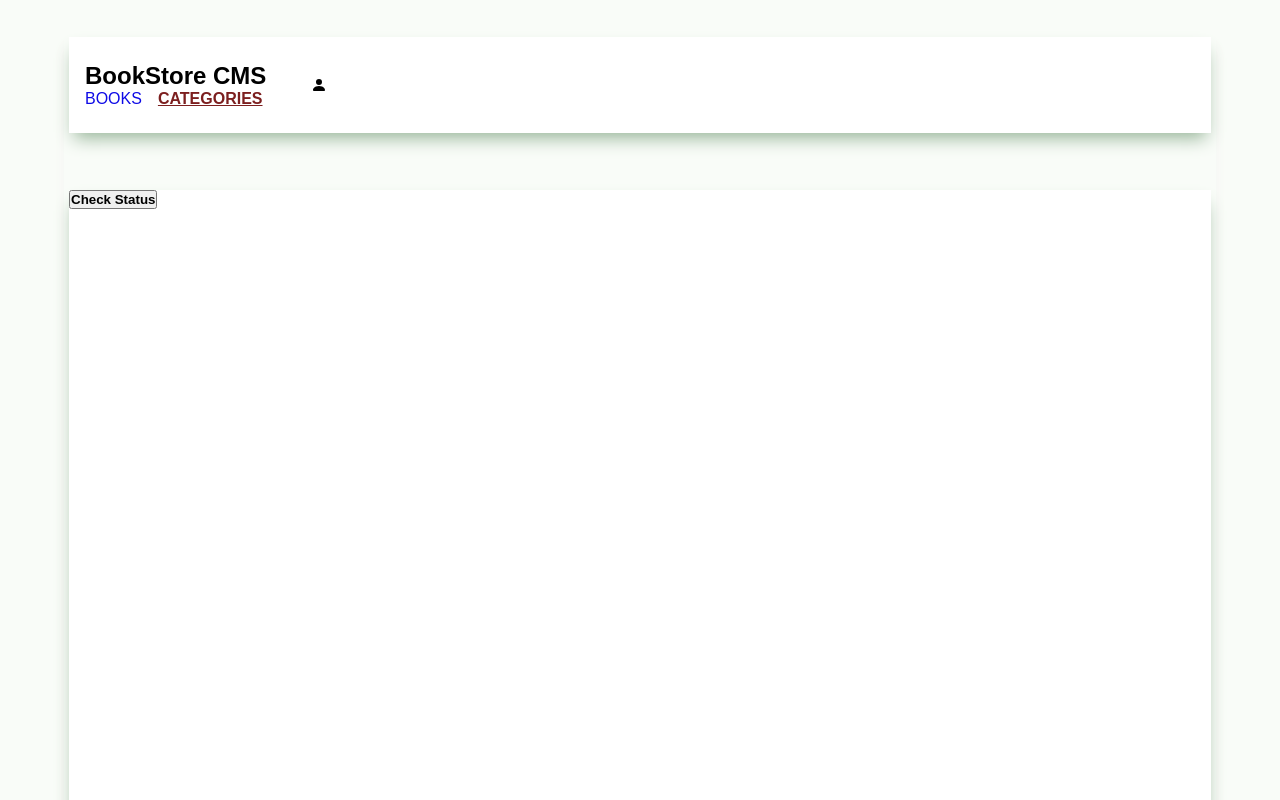
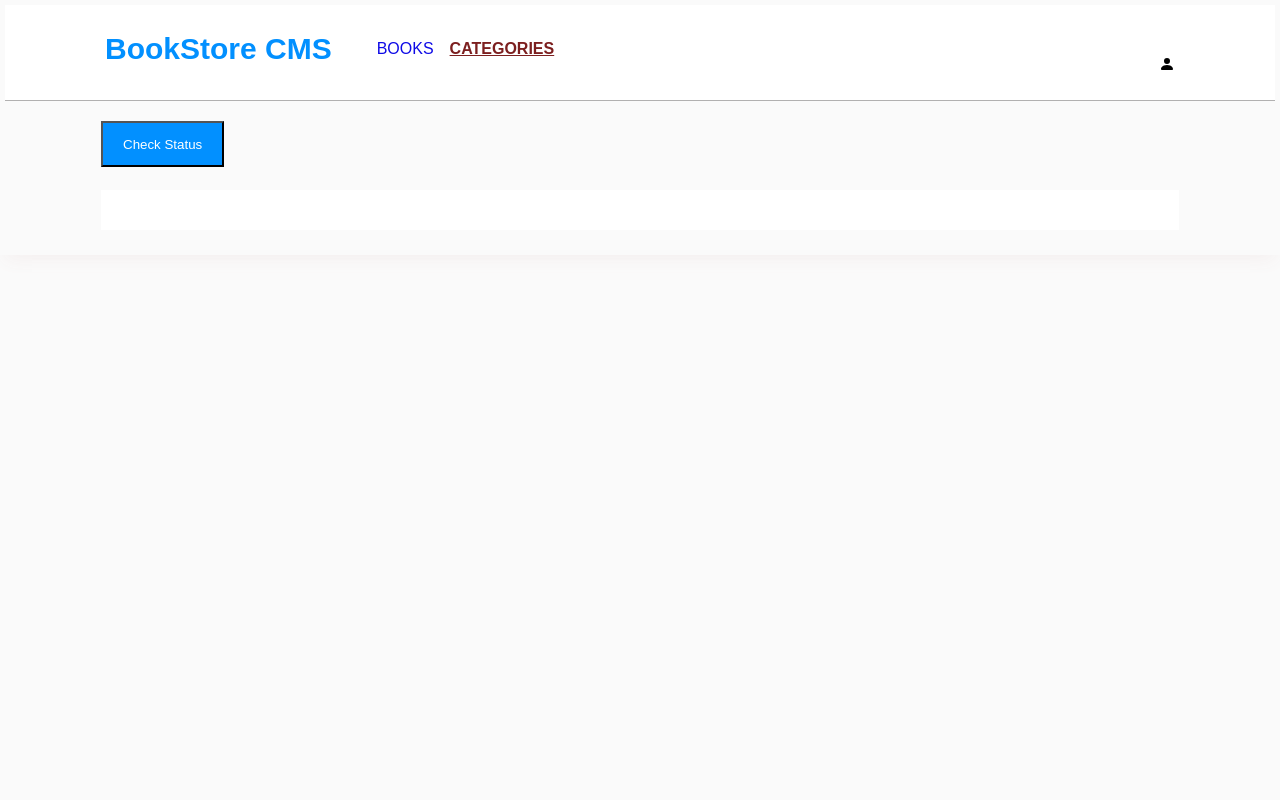
Before and after one commit to Microverse-Fullstack-Program/bookstore_v2, a React (Create React App) app: page /categories in a window 1280 px wide. Shown: the top 800 px of the page. Built offline with nearby package versions, Linux system fonts and the light colour scheme.

Commit message:
Add styles for Nav, DisplayBook and AddNewBook components

```diff
--- a/src/App.css
+++ b/src/App.css
@@ -6,20 +6,21 @@
   margin: 0;
   padding: 0;
   box-sizing: border-box;
-  font-family: 'Balsamiq Sans', sans-serif;
-  font-weight: 600;
+  font-family: RobotoSlab, sans-serif;
+  font-stretch: normal;
   font-style: normal;
+  line-height: normal;
+  letter-spacing: normal;
 }
 
 body {
-  background-color: rgb(249, 252, 248);
+  background-color: #fafafa;
 }
 
 .wrapper {
-  width: 90%;
+  width: 100%;
   height: max-content;
   margin: auto;
-  margin-top: 2.5%;
   padding: 5px;
   box-shadow: 0 10px 17px -5px #f5f0f0;
   display: flex;
@@ -28,14 +29,25 @@ body {
 
 .header {
   width: 100%;
-  height: 7.5vw;
+  height: 6rem;
   background-color: #fff;
   display: flex;
+  justify-content: space-between;
+  align-items: center;
+  padding: 1.25rem 6.25rem 1.75rem 6.25rem;
+  border-bottom: 1px solid #b1b0b0;
+}
+
+.nav-wrapper {
+  display: flex;
   justify-content: flex-start;
-  align-items: center;
   gap: 45px;
-  padding: 1rem;
-  box-shadow: 0 10px 17px -5px #96b498;
+}
+
+.nav-wrapper h2 {
+  font-family: Montserrat, sans-serif;
+  font-size: 1.875rem;
+  color: #0290ff;
 }
 
 .nav-bar {
@@ -44,43 +56,166 @@ body {
   gap: 1rem;
 }
 
-.container {
-  width: 100%;
-  height: 100vw;
-  margin: 5% 0;
-  background-color: #fff;
-  box-shadow: 0 10px 17px -5px #96b498;
+.nav-bar .navLink {
+  opacity: 0.15;
+  font-family: Montserrat, sans-serif;
+  font-size: 0.813rem;
+  letter-spacing: 1.9px;
 }
 
-.books-wrapper,
-.category-wrapper {
+.personIcon {
+  align-self: flex-end;
+}
+
+.book-wrapper {
+  display: grid;
+  grid-template-columns: 3.5fr 1.5fr 2fr;
+  width: auto;
+  height: auto;
+  margin: 1.25rem 6rem;
+  padding: 1.5rem 1.25rem 1.5rem 2.5rem;
+  border-radius: 4px;
+  border: solid 1px #e8e8e8;
+  background-color: #fff;
+}
+
+.book {
   display: flex;
   flex-direction: column;
-  gap: 35px;
-  padding: 1.5rem 0 0 1.5rem;
+  gap: 25px;
 }
 
-.book-list {
+.book-detail {
   display: flex;
   flex-direction: column;
-  gap: 17px;
+  gap: 5px;
 }
 
-.book,
-.book-details {
-  display: flex;
-  gap: 75px;
+.bk-genre {
+  opacity: 0.5;
+  font-size: 1.175rem;
+  font-family: Montserrat, sans-serif;
+  color: #121212;
 }
 
-.category-wrapper button {
+.bk-author {
+  color: #a5cece;
+  font-weight: 300;
+  font-size: 1.175rem;
+  fill-opacity: 0.5;
+}
+
+.bk-title {
+  color: #121212;
+  font-size: 1.75rem;
+  font-family: RobotoSlab, sans-serif;
+}
+
+.bookBtn {
+  display: flex;
+  gap: 15px;
+  width: 5rem;
+  height: 2rem;
+}
+
+.bookBtn button {
+  font-size: 1.175rem;
+  background-color: #fff;
+  color: #a5cece73;
+}
+
+.bookBtn button:hover {
+  color: #cb1f1f;
+}
+.bookBtn button:active {
+  color: #cb1f1f;
+}
+
+.bookBtn :nth-child(2) {
+  border-left: 1px solid #ecebe8;
+  border-right: 1px solid #ecebe8;
+  padding: 0 0.85rem;
+}
+
+.book-wrapper button {
+  border: none;
+}
+
+.bk-status {
+  display: flex;
+  flex-direction: row;
+  align-items: center;
+  border-right: 1px solid #ecebe8;
+}
+
+.pie-graph {
+  height: 70px;
+  width: 70px;
+  margin-right: 20px;
+  border: 5px solid #0290ff;
+  border-left: 5px solid rgb(206, 204, 204);
+  border-radius: 50%;
+  transform: rotate(40deg);
+}
+
+.percentage {
+  font-weight: 300;
+  font-size: 2.75rem;
+  color: #626161;
+}
+
+.completed {
+  opacity: 0.5;
+  font-size: 1.125rem;
+  color: #a8a1a1;
+}
+
+.process {
+  padding-left: 3.35rem;
+  display: flex;
+  flex-direction: column;
+  justify-content: center;
+  gap: 35px;
+}
+
+.curr-chapter {
+  display: flex;
+  flex-direction: column;
+  gap: 10px;
+  font-weight: normal;
+}
+
+.chapter {
+  font-weight: 300;
+  font-size: 1.55rem;
+  letter-spacing: -0.4px;
+  color: #918f8f;
+}
+
+.process button {
+  font-size: 0.85rem;
+  letter-spacing: 0.5px;
+  font-weight: 300;
+  text-align: center;
+  color: #e4e1e1;
   width: max-content;
-  padding: 5px 10px;
+  padding: 0.85rem 2.5rem;
+  border-radius: 3px;
+  background-color: #0290ff;
 }
 
 .form-wrapper {
   display: flex;
   flex-direction: column;
   gap: 23px;
+  margin: 4.25rem 6rem;
+  padding: 0.5rem;
+}
+
+.form-wrapper h3 {
+  font-size: 1.25rem;
+  letter-spacing: -0.18px;
+  color: #888;
 }
 
 .book-form {
@@ -88,11 +223,69 @@ body {
   gap: 33px;
 }
 
-.book-form input {
-  padding: 5px;
+.title-input,
+.author-input,
+.genre-input {
+  border-radius: 4px;
+  background: #fff;
+  border: solid 2px #dbd8d8;
+  font-weight: normal;
+  padding: 0.85rem;
 }
 
-.book button,
-.book-form button {
-  padding: 5px 15px;
+::placeholder {
+  opacity: 0.5;
 }
+
+.title-input {
+  width: 30.25rem;
+}
+
+.author-input {
+  width: 15.25rem;
+}
+
+.genre-input {
+  width: 12.75rem;
+}
+
+.genre-input option {
+  font-weight: normal;
+}
+
+.book-form .addBtn {
+  width: 8.57rem;
+  padding: 0.85rem;
+  border: none;
+  background-color: #0290ff;
+  font-size: 0.813rem;
+  letter-spacing: 0.5px;
+  text-align: center;
+  color: #fff;
+}
+
+.loading,
+.error {
+  padding: 2.25rem 1.85rem;
+  font-size: larger;
+  color: blue;
+}
+
+.btn-categories {
+  display: flex;
+  flex-direction: column;
+  gap: 23px;
+  margin: 1.25rem 6rem;
+}
+
+.btn-categories button {
+  width: max-content;
+  background-color: #0290ff;
+  color: #fff;
+  padding: 0.85rem 1.25rem;
+}
+
+.btn-categories p {
+  background-color: #fff;
+  padding: 1.25rem 0.85rem;
+}
```
